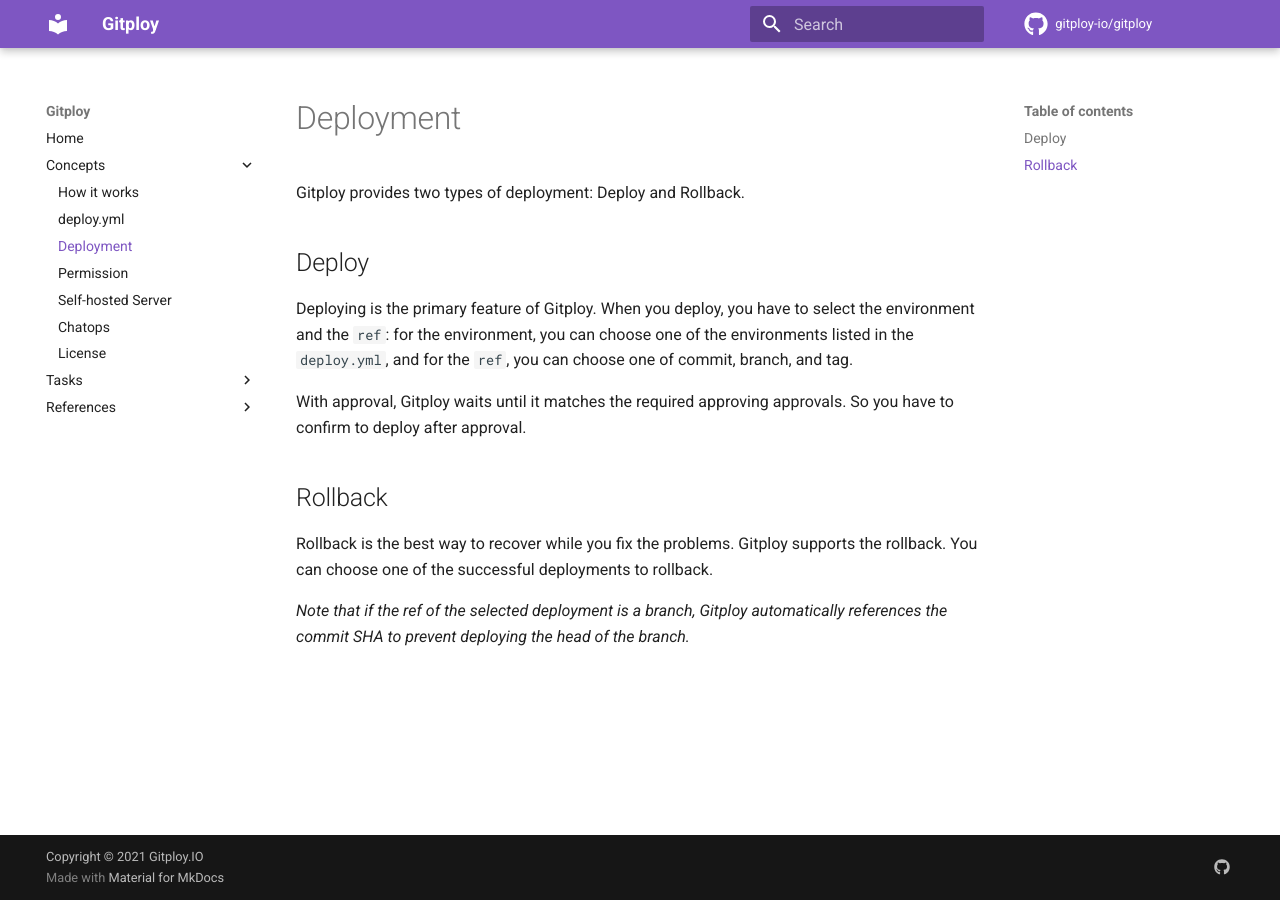
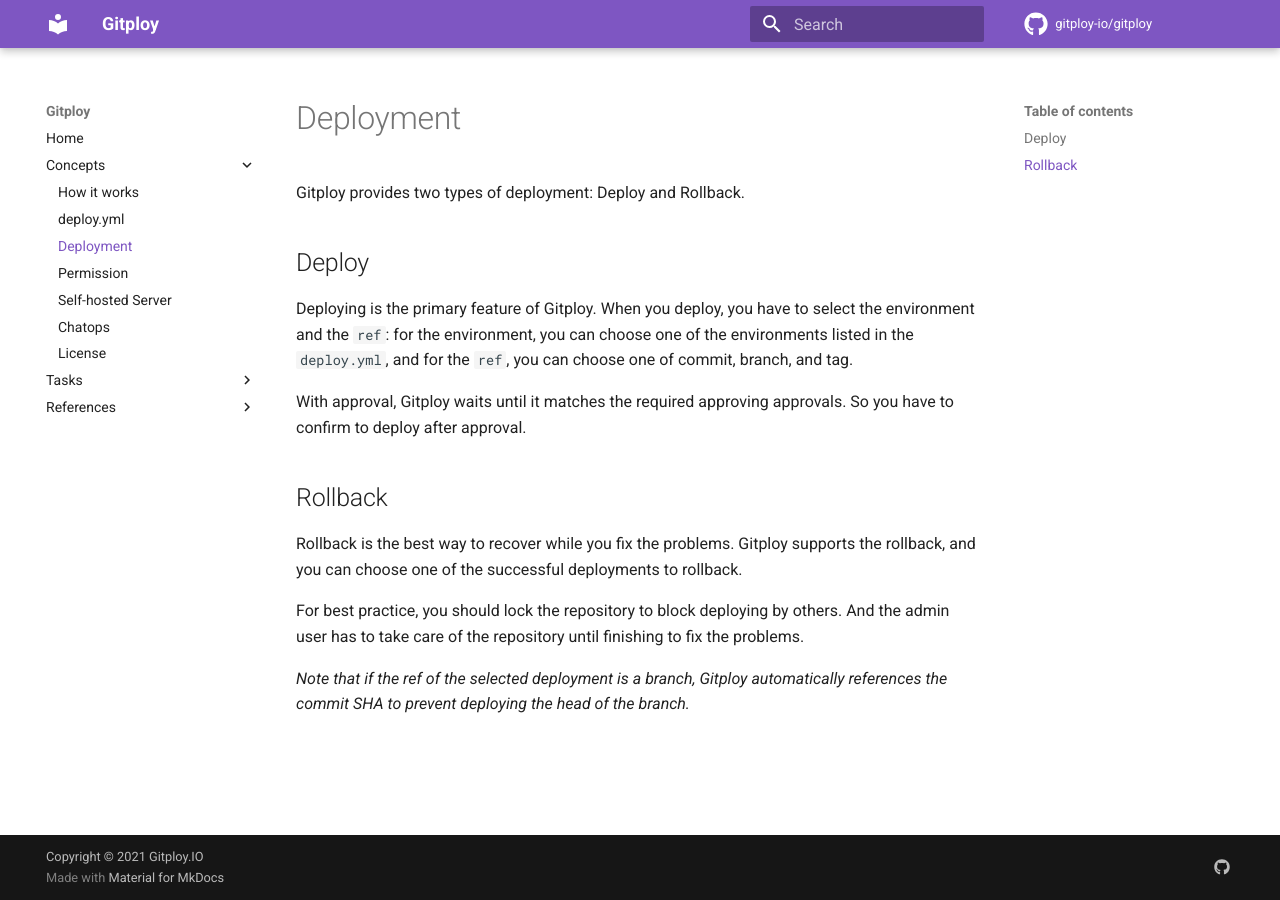
Before and after one commit to gitploy-io/gitploy, an MkDocs documentation site: the page built from docs/concepts/deployment.md, in a window 1280 px wide. Built offline with MkDocs 1.6.1 and Material for MkDocs 9.7.7, drawn with Linux system fonts in a browser that asks for light colours; comment, search, counter and statistics services are not loaded; the version menu is left out.

Commit message:
Add docs

```diff
--- a/docs/concepts/deployment.md
+++ b/docs/concepts/deployment.md
@@ -10,6 +10,8 @@
 
 ## Rollback
 
-Rollback is the best way to recover while you fix the problems. Gitploy supports the rollback. You can choose one of the successful deployments to rollback.
+Rollback is the best way to recover while you fix the problems. Gitploy supports the rollback, and you can choose one of the successful deployments to rollback.
+
+For best practice, you should lock the repository to block deploying by others. And the admin user has to take care of the repository until finishing to fix the problems.
 
 *Note that if the ref of the selected deployment is a branch, Gitploy automatically references the commit SHA to prevent deploying the head of the branch.*
```
Also changed, not shown: docs/concepts/permission.md (+1 -1 lines).
